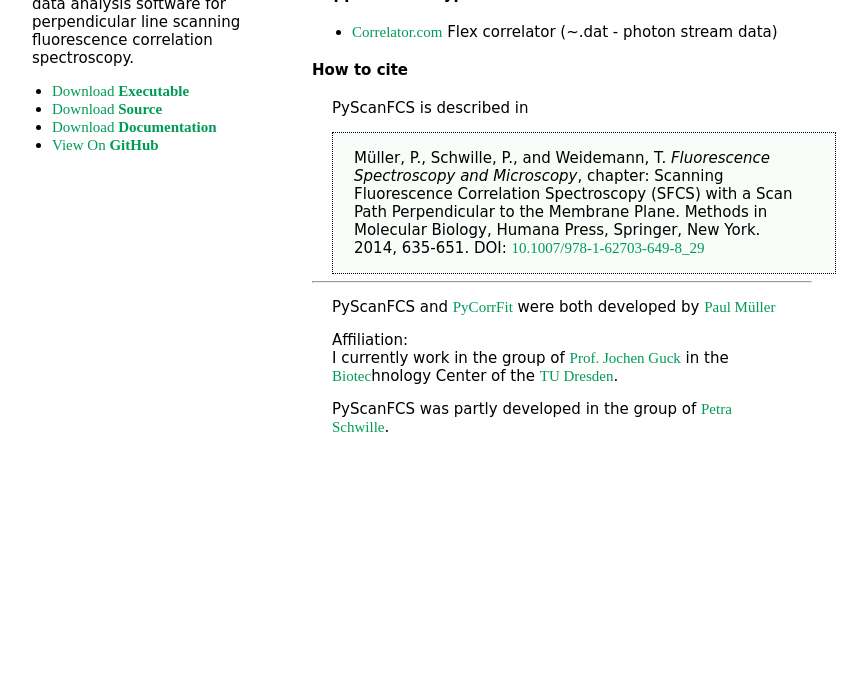
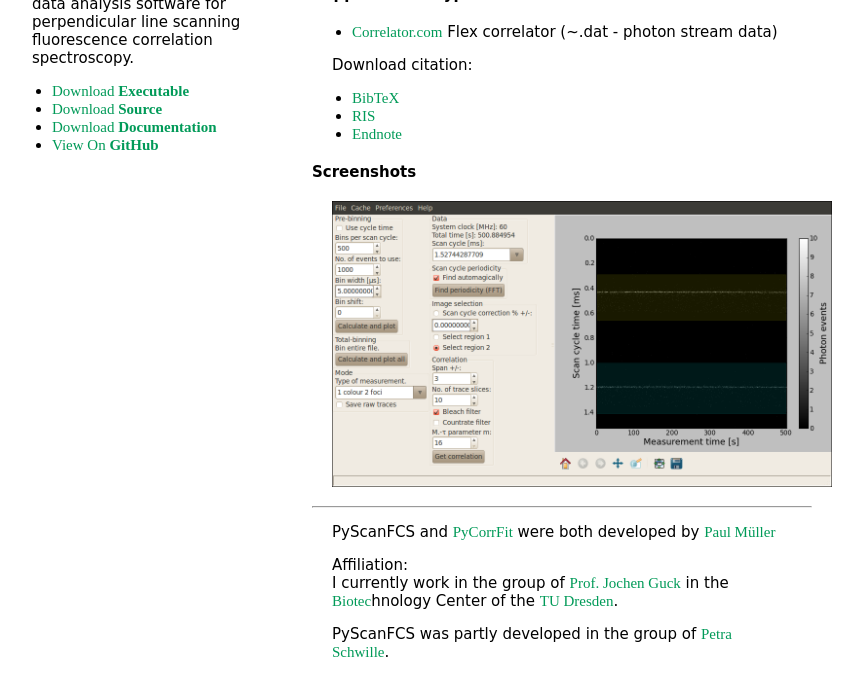
Before and after one commit to FCS-analysis/PyScanFCS, a Jekyll site: the page built from index.html, in a window 1280 px wide and 1055 px high, cut to the strip 329-1025 px from the top of the window. Shown: the whole strip, without its empty margins (228-1095 px from the left). Built offline with Jekyll 4.4.1, drawn with Linux system fonts in a browser that asks for light colours.

Commit message:
Update body.md

```diff
--- a/_includes/body.md
+++ b/_includes/body.md
@@ -15,8 +15,13 @@ algorithm. The obtained correlation curves can be evaluated using
 #### Supported Filetypes
 - [Correlator.com](http://correlator.com/) Flex correlator (~.dat - photon stream data)
 
-#### How to cite
-PyScanFCS is described in
-<div class="citation" markdown='1'>
-Müller, P., Schwille, P., and Weidemann, T. *Fluorescence Spectroscopy and Microscopy*, chapter: Scanning Fluorescence Correlation Spectroscopy (SFCS) with a Scan Path Perpendicular to the Membrane Plane. Methods in Molecular Biology, Humana Press, Springer, New York. 2014, 635-651. DOI: [10.1007/978-1-62703-649-8_29](http://dx.doi.org/10.1007/978-1-62703-649-8_29)
-</div>
+
+
+Download citation:
+- [BibTeX](./cite/PyScanFCS.bib)
+- [RIS](./cite/PyScanFCS.ris)
+- [Endnote](./cite/PyScanFCS_endnote.txt)
+
+#### Screenshots
+
+[ ![scrot](./images/PyScanFCS_Main.png) ](./images/PyScanFCS_Main.png "Main Window")
```
